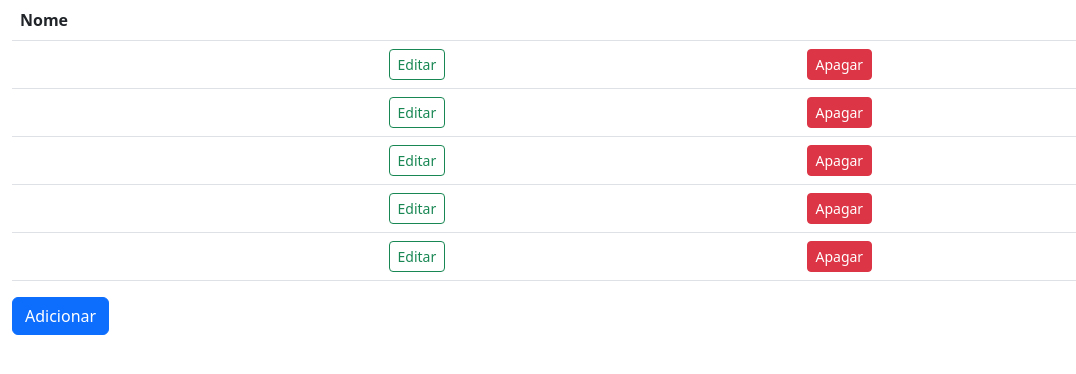
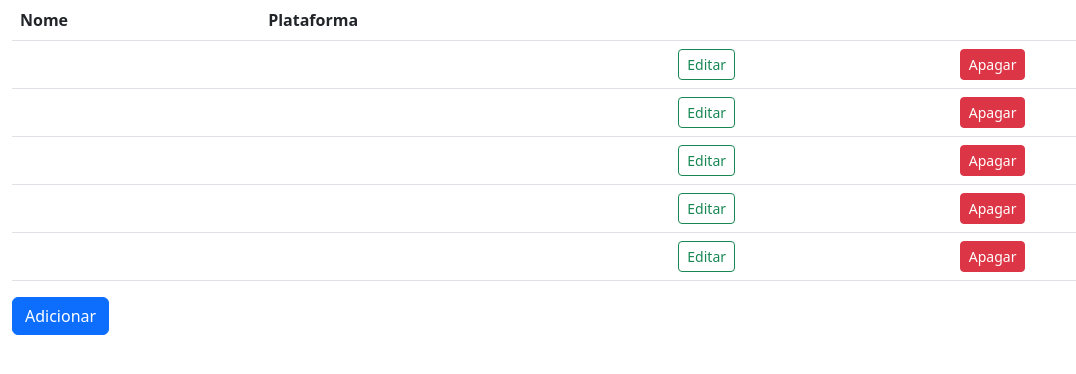
Before and after one commit to guirockprofile/Projeto-Final-Python-Web-, a Flask app: page / in a window 1280 px wide. Shown: the part 66-440 px from the top of the page, without its empty margins (0-1076 px from the left). Run offline with Flask 2, Linux system fonts and the light colour scheme.

Commit message:
Adcionei a variavel plataforma

```diff
--- a/app.py
+++ b/app.py
@@ -24,9 +24,10 @@ def create():
 def save():
     #pega as variaveis do forms
     nome = request.form['nome']
+    plataforma = request.form['plataforma']
 
     entrada= []
-    entrada.append([uuid4(), nome])
+    entrada.append([uuid4(), nome, plataforma])
 
     #da append a uma nova row no arquivo .csv
     with open('jogos.csv', 'a') as file_out:
@@ -53,9 +54,9 @@ def delete(id):
         jogos = csv.DictReader(file_in)
         return render_template('home.html', jogos=jogos)
 
-@app.route('/update/<id>/<nome>')
-def update(id, nome):
-    lista = [id, nome]
+@app.route('/update/<id>/<nome>/<plataforma>')
+def update(id, nome, plataforma):
+    lista = [id, nome, plataforma]
     return render_template('update.html', lista=lista)
 
 @app.route('/saveup', methods=['POST'])
@@ -63,10 +64,11 @@ def saveup():
 
     id = request.form['id']
     nome = request.form['nome']
+    plataforma = request.form['plataforma']
 
     data = pd.read_csv("jogos.csv")
 
-    new_df = pd.DataFrame({'Id': [id], 'Nome': [nome]})
+    new_df = pd.DataFrame({'Id': [id], 'Nome': [nome], 'Plataforma': [plataforma]})
 
     data = data.set_index("Id")
     new_df = new_df.set_index("Id")
--- a/templates/create.html
+++ b/templates/create.html
@@ -14,6 +14,10 @@
                 <label>Nome</label>
                 <input type="text" name="nome" class="form-control"/>
             </div>
+            <div class="form-group">
+                <label>Plataforma</label>
+                <input type="text" name="plataforma" class="form-control"/>
+            </div>
             <button class="btn btn-primary" style="margin-top: 20px">Salvar</button>
         </form>
     </div>
--- a/templates/home.html
+++ b/templates/home.html
@@ -27,6 +27,7 @@
         <table class="table table-hover">
             <tr>
                 <th>Nome</th>
+                <th>Plataforma</th>
                 <th>&nbsp;</th>
                 <th>&nbsp;</th>
             </tr>
@@ -35,7 +36,8 @@
             <tr>
 
                 <td>{{jogos['Nome']}}</td>
-                <td><a href="/update/{{jogos['Id']}}/{{jogos['Nome']}}" class="btn btn-sm btn-outline-success">Editar</a></td>
+                <td>{{jogos['Plataforma']}}</td>
+                <td><a href="/update/{{jogos['Id']}}/{{jogos['Nome']}}/{{jogos['Plataforma']}}" class="btn btn-sm btn-outline-success">Editar</a></td>
                 <td><a href="/delete/{{jogos['Id']}}" class="btn btn-sm btn-danger">Apagar</a></td>
             </tr>
             {% endfor %}
--- a/templates/update.html
+++ b/templates/update.html
@@ -14,6 +14,10 @@
                 <label>Nome</label>
                 <input type="text" name="nome" class="form-control" value={{lista[1]}} />
             </div>
+            <div class="form-group">
+                <label>Plataforma/label>
+                <input type="text" name="plataforma" class="form-control" value={{lista[2]}} />
+            </div>
             <div class="form-group" style="z-index: -1;">
                 <label>id</label>
                 <input type="text" name="id" class="form-control" value={{lista[0]}} />
```
